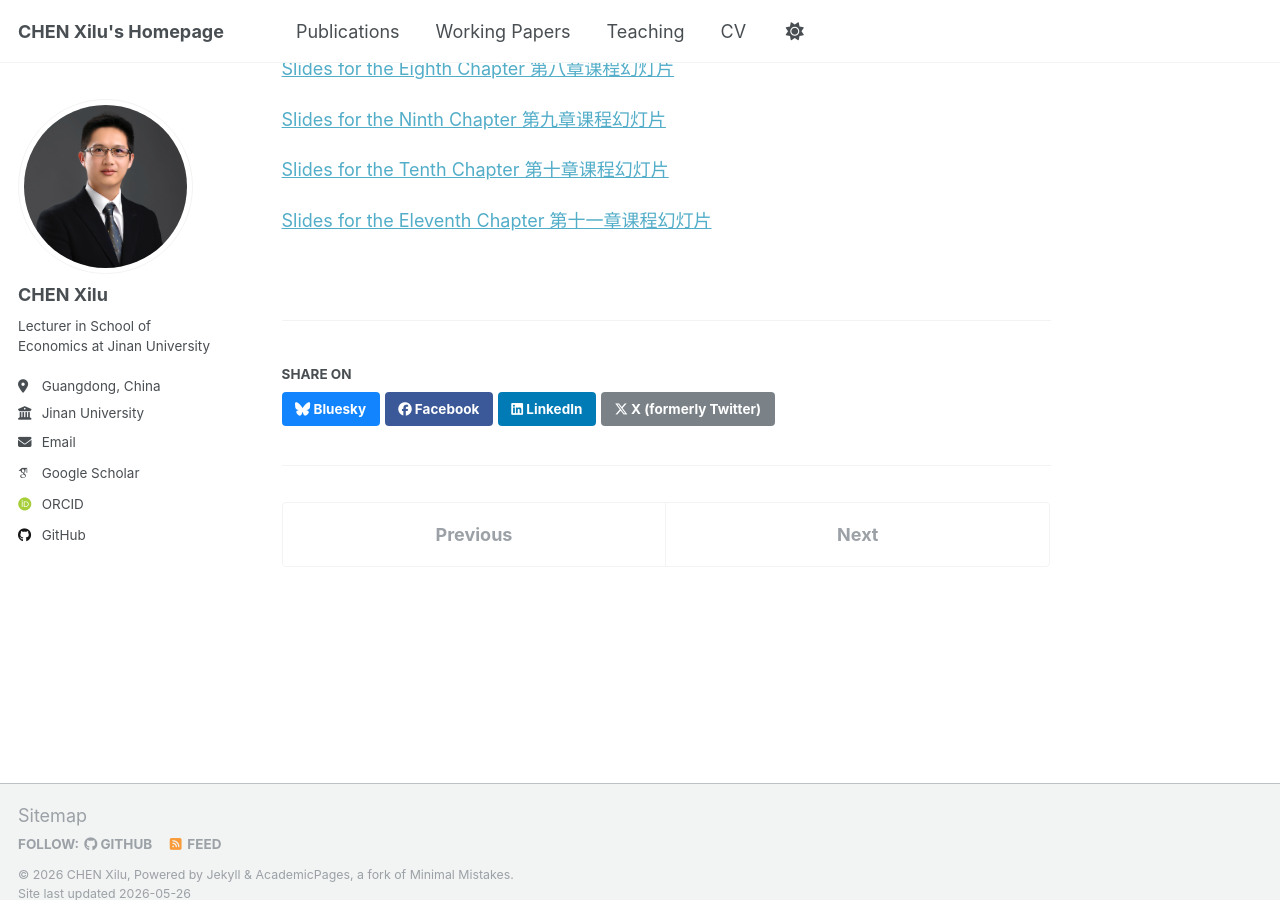
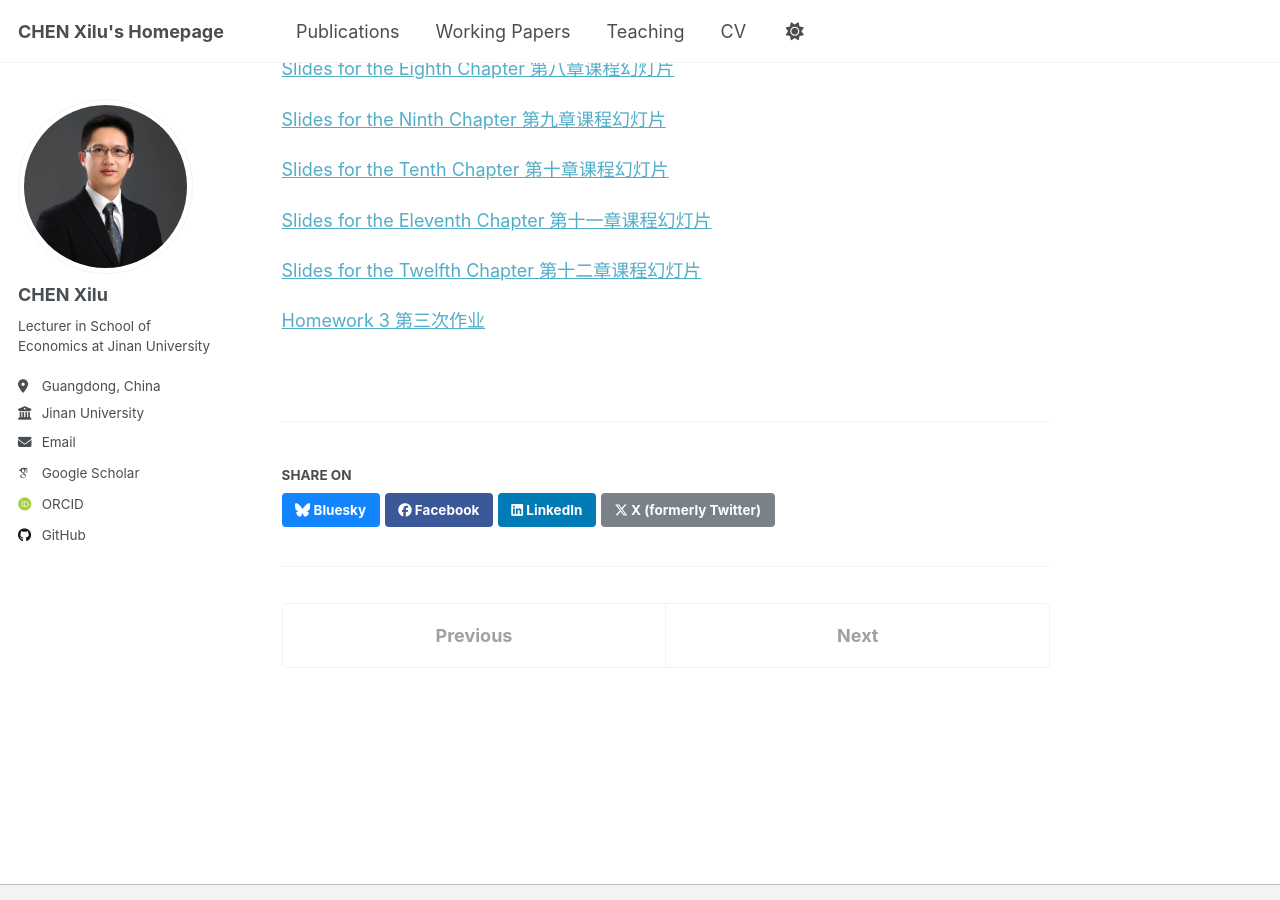
Before and after one commit to Xilu-CHEN/xilu-chen.github.io, a Jekyll site: the page built from _teaching/data_econ.md, in a window 1280 px wide and 900 px high, scrolled down 644 px. Built offline with Jekyll 4.4.1, drawn with Linux system fonts in a browser that asks for light colours; some web fonts are replaced; a script that is not in the unit is left out.

Commit message:
Update data_econ.md

```diff
--- a/_teaching/data_econ.md
+++ b/_teaching/data_econ.md
@@ -35,3 +35,7 @@ location: Guangdong, China
 [Slides for the Tenth Chapter 第十章课程幻灯片](http://xilu-chen.github.io/files/teaching_data_econ/《数据经济学》第10章.pdf){:target="_blank"}
 
 [Slides for the Eleventh Chapter 第十一章课程幻灯片](http://xilu-chen.github.io/files/teaching_data_econ/《数据经济学》第11章.pdf){:target="_blank"}
+
+[Slides for the Twelfth Chapter 第十二章课程幻灯片](http://xilu-chen.github.io/files/teaching_data_econ/《数据经济学》第12章.pdf){:target="_blank"}
+
+[Homework 3 第三次作业](http://xilu-chen.github.io/files/teaching_data_econ/2026春第3次作业.pdf){:target="_blank"}
```
